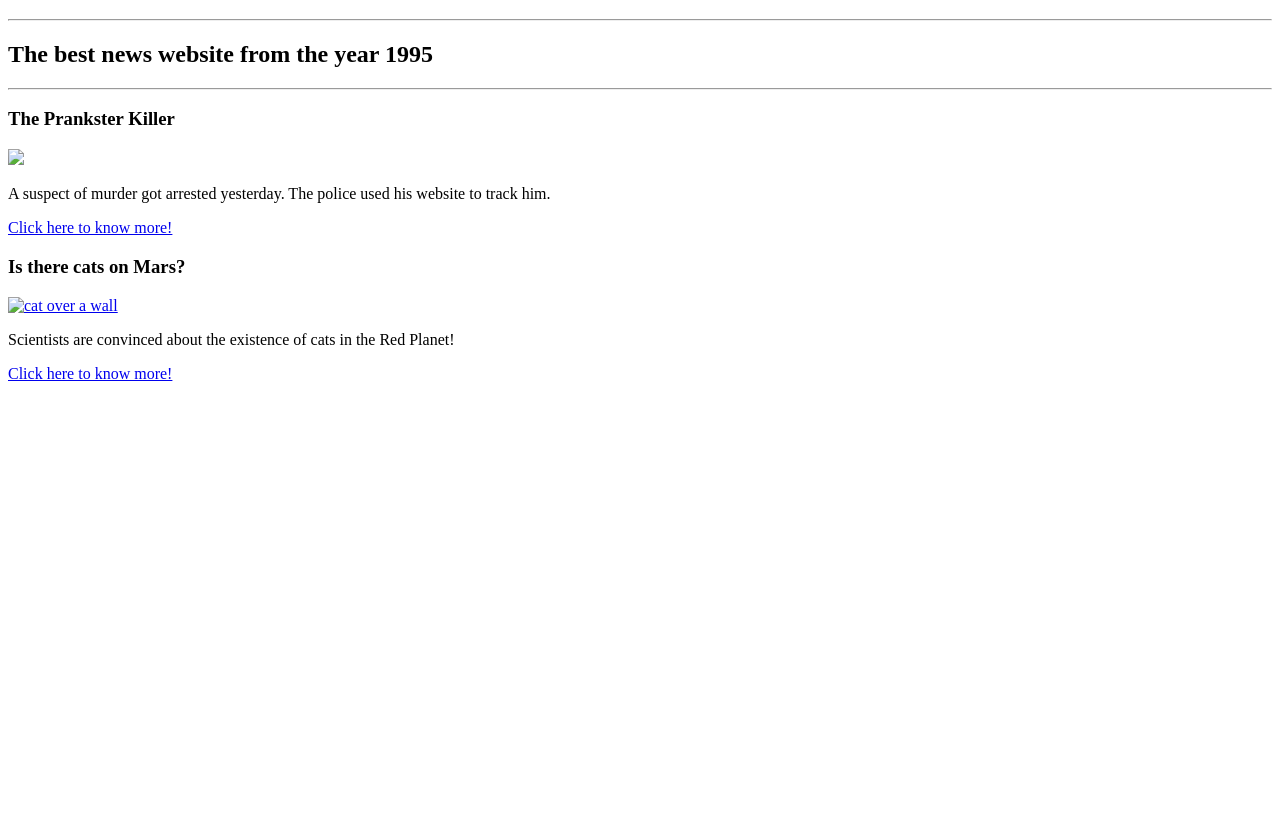
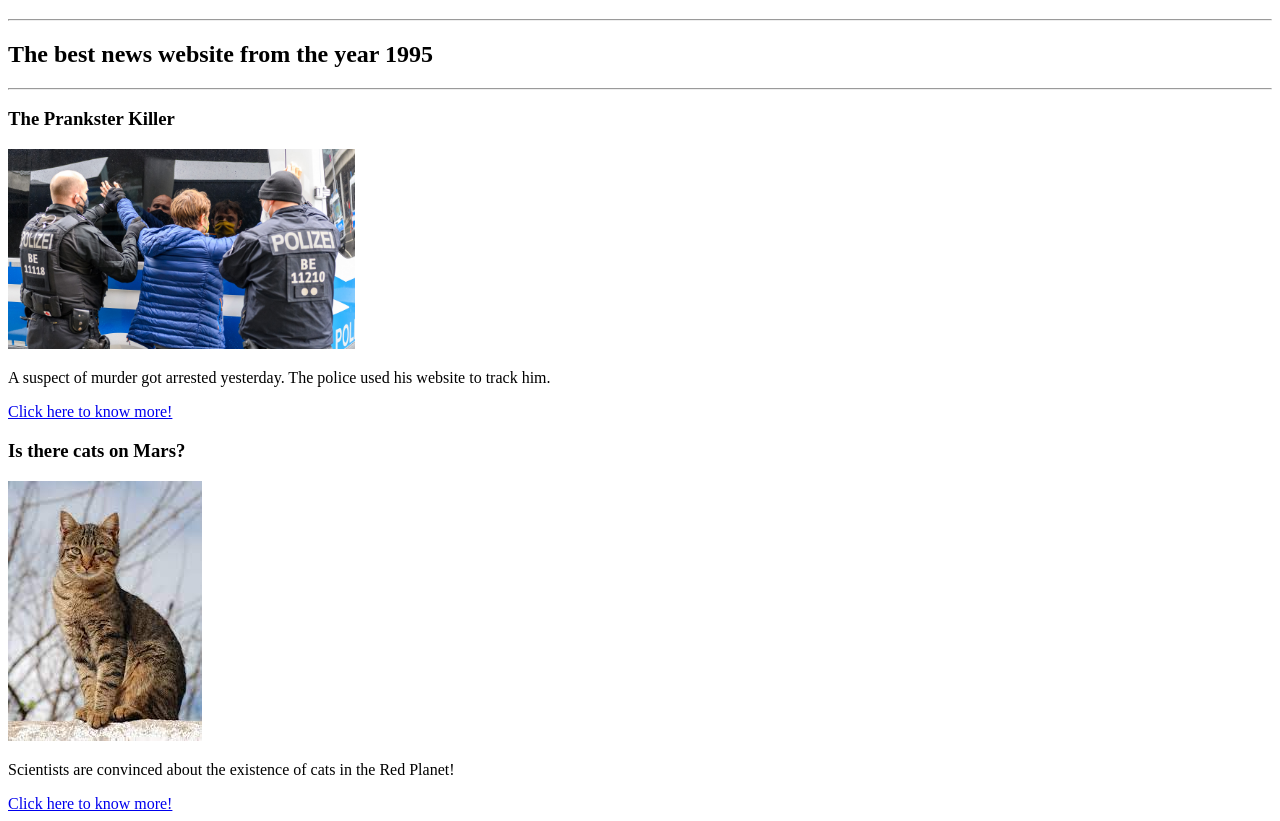
Before and after one commit to meursault03/retro-portfolio-html, a plain HTML site: page index.html in a window 1280 px wide. Shown: the part 61-882 px from the top of the page. Before the commit the page ends 800 px from the top, so only its background shows below. Drawn offline with Linux system fonts and the light colour scheme; the site is published under a folder, as on GitHub Pages, so addresses that start at the root find nothing.

Commit message:
Update index.html

```diff
--- a/index.html
+++ b/index.html
@@ -10,11 +10,11 @@
   <h2>The best news website from the year 1995</h2>
   <hr>
     <h3>The Prankster Killer</h3>
-    <a href="./prankster.html"><img src="/images/polizei.jpg" height =200/></a>
+    <a href="./prankster.html"><img src="./images/polizei.jpg" height =200/></a>
     <p>A suspect of murder got arrested yesterday. The police used his website to track him.</p>
     <a href="./prankster.html">Click here to know more!</a>
     <h3>Is there cats on Mars?</h3>
-    <a href="./cats.html"><img src="/images/catt.jpeg" alt="cat over a wall"/></a>
+    <a href="./cats.html"><img src="./images/catt.jpeg" alt="cat over a wall"/></a>
     <p>Scientists are convinced about the existence of cats in the Red Planet!</p>
     <a href="./cats.html">Click here to know more!</a>
 </body>
```
